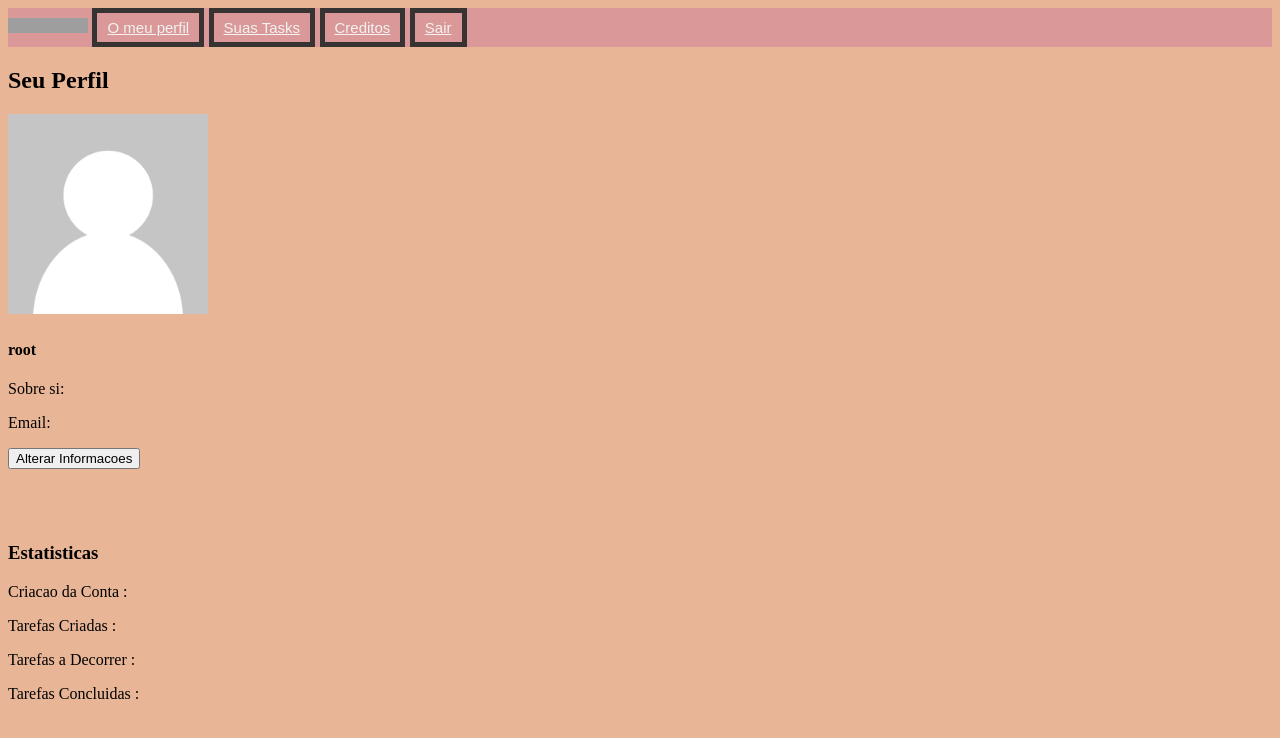
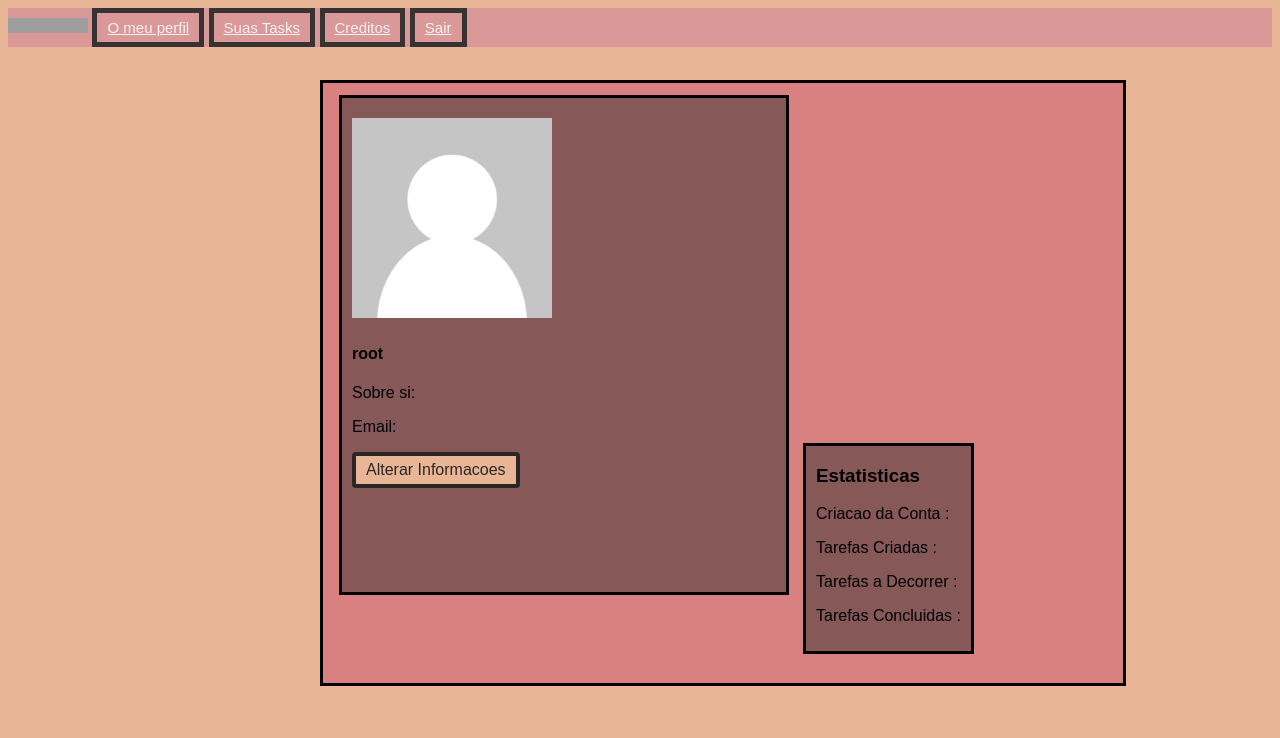
Before and after one commit to linotks52/ProjetoDIAM, a Django app: page /profile/ in a window 1280 px wide. Shown: the top 738 px of the page. Run offline with Django 4.2, Linux system fonts and the light colour scheme; a user stored in the database is signed in; data comes from the database, SQL or seed files in the repository; both versions use the stored data as it was after the commit; grey boxes are pictures that could not be loaded.

Commit message:
Perfil CSS

```diff
--- a/djangoProject/taskmanager/models.py
+++ b/djangoProject/taskmanager/models.py
@@ -22,10 +22,10 @@ class Task(models.Model):
 
 class Utilizador(models.Model):
     user = models.OneToOneField(User, on_delete=models.CASCADE)
-    nome = models.CharField(max_length=200)
-    email = models.CharField(max_length=200)
+    nome = models.CharField(max_length=50)
+    email = models.CharField(max_length=50)
     imagem = models.ImageField(upload_to='profile_pics', blank=True, null=True)
-    descricao = models.TextField( default ="Ainda sem descricao, escreva um pouco sobre si!")
+    descricao = models.TextField( max_length=300,default ="Ainda sem descricao, escreva um pouco sobre si!")
     datadecriacao = models.DateField(auto_now_add=True)
 
 
--- a/djangoProject/taskmanager/static/taskmanager/css/mystyle.css
+++ b/djangoProject/taskmanager/static/taskmanager/css/mystyle.css
@@ -1,5 +1,20 @@
 body {
   background-color: #e8b696;
+    font-family: "Arial";
+}
+
+button{
+      display: inline-block;
+  padding: 5px 10px;
+  background-color: #e8b696;
+  color: #2a2626;
+  text-decoration: none;
+  border-radius: 4px;
+  border: 4px solid black;
+    border-color: #2a2626;
+  cursor: pointer;
+  font-size: 16px;
+
 }
 .imagens {
     border: 3px solid black;
@@ -9,7 +24,7 @@ body {
     padding: 20px 0;
    border: 3px solid black;
     text-align: center;
-    height: 250px;
+    height: 270px;
     width: 200px;
      margin-left: auto;
     margin-right: auto;
@@ -54,13 +69,14 @@ body {
 .Eliminaruser {
   display: inline-block;
   padding: 5px 10px;
-  background-color: #e8b696;
+  background-color: #b69077;
   color: white;
   text-decoration: none;
   border-radius: 4px;
   border: none;
   cursor: pointer;
   font-size: 16px;
+
 }
 
 .Createuser:hover {
@@ -90,3 +106,41 @@ body {
   color: #f2f2f2;
   font-size: 15px;
 }
+
+.perfilPrincipal{
+
+
+    background-color: #d98181;
+    border: 3px solid black;
+     height: 600px;
+    width: 800px;
+    position: absolute;
+    top: 10%;
+    left: 25%;
+}
+
+.Informacaopessoal{
+    box-sizing: border-box;
+    border: 3px solid black;
+     background-color: #865858;
+    position: absolute;
+    left: 2%;
+    top: 2%;
+    padding-left : 10px;
+    padding-right : 10px;
+    padding-bottom : 10px;
+    height: 500px;
+    width: 450px;
+}
+
+.estatisticas{
+    border: 3px solid black;
+     background-color: #865858;
+    position: absolute;
+    left: 60%;
+    top: 60%;
+    padding-left : 10px;
+    padding-right : 10px;
+    padding-bottom : 10px;
+
+}
--- a/djangoProject/taskmanager/templates/taskmanager/Creditos.html
+++ b/djangoProject/taskmanager/templates/taskmanager/Creditos.html
@@ -3,7 +3,7 @@
 {% block head %}
     {% load static %}
     <link rel="stylesheet" type="text/css" href="{% static 'taskmanager/css/mystyle.css'%}">
-    <title> Créditos /title>
+    <title> Créditos </title>
 {% endblock %}
 
 {% block content %}
@@ -71,4 +71,4 @@ informações dos users.
 
 
 
-{% endblock %}
+ {% endblock %}
--- a/djangoProject/taskmanager/templates/taskmanager/login.html
+++ b/djangoProject/taskmanager/templates/taskmanager/login.html
@@ -15,7 +15,7 @@
             <input type="text" name="username" placeholder="Username">
             <input type="password" name="password" placeholder="Senha">
                 <p></p>
-            <input type="submit" value="Login" />
+            <input type="submit"  class ="Eliminaruser" value="Login" />
             </form>
 
 
--- a/djangoProject/taskmanager/templates/taskmanager/profile.html
+++ b/djangoProject/taskmanager/templates/taskmanager/profile.html
@@ -8,8 +8,10 @@
 
 {% block content %}
 
+    <div class="perfilPrincipal">
 
-    <h2>Seu Perfil</h2>
+
+        <div class="Informacaopessoal">
         {% if user.utilizador.imagem %}
     <h2><img class="imagens" src="{{ request.user.utilizador.imagem.url }}" alt="{{ request.user.utilizador.nome }}'s profile picture" width="200" height="200"></h2>
         {% else %}
@@ -23,15 +25,20 @@
 
     <button onclick="window.location='edit_profile/';">Alterar Informacoes</button>
 
+        </div>
+
     <br></br>
     <br></br>
+
+    <div class="estatisticas">
 
     <h3>Estatisticas</h3>
     <p>Criacao da Conta : {{ request.user.utilizador.datadecriacao }}</p>
     <p>Tarefas Criadas : {{ request.user.utilizador.tarefascriadas}}</p>
     <p>Tarefas a Decorrer : {{ request.user.utilizador.tarefasadecorrer }}</p>
     <p>Tarefas Concluidas : {{ request.user.utilizador.tarefasconcluidas }}</p>
+        </div>
 
-
+    </div>
 
 {% endblock %}
--- a/djangoProject/taskmanager/templates/taskmanager/signup.html
+++ b/djangoProject/taskmanager/templates/taskmanager/signup.html
@@ -25,7 +25,7 @@
             <input type="password" name="password" placeholder="Senha">
             <br>
             <br>
-            <input type="submit" value="Criar" />
+            <input type="submit" class ="Eliminaruser" value="Criar" />
             <br>
             <br>
         </form>
```
Also changed, not shown: djangoProject/db.sqlite3, djangoProject/media/profile_pics/5Jxy_2maLyW9.gif (added), djangoProject/taskmanager/migrations/0011_alter_utilizador_descricao_alter_utilizador_email_and_more.py (added).
